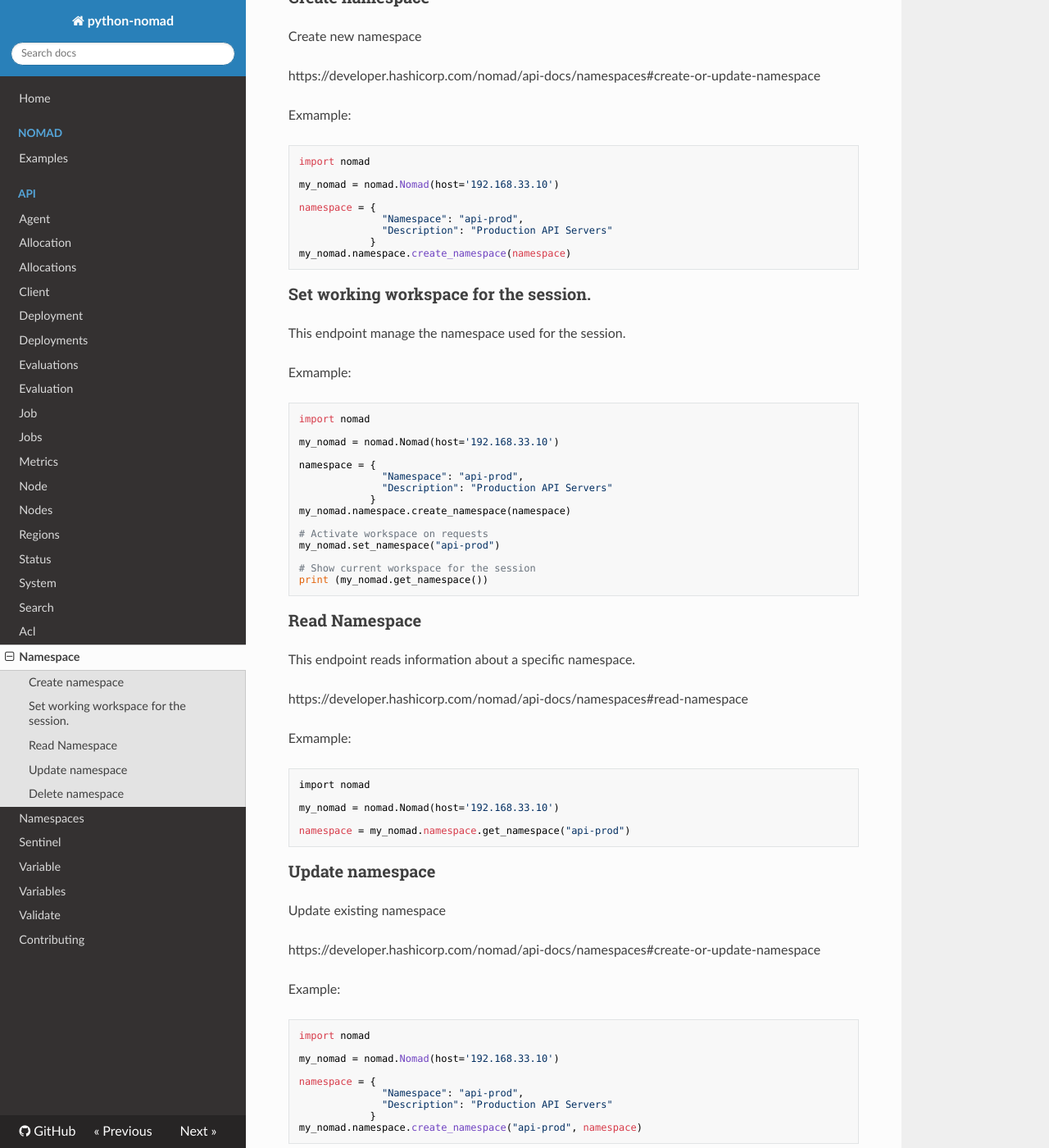
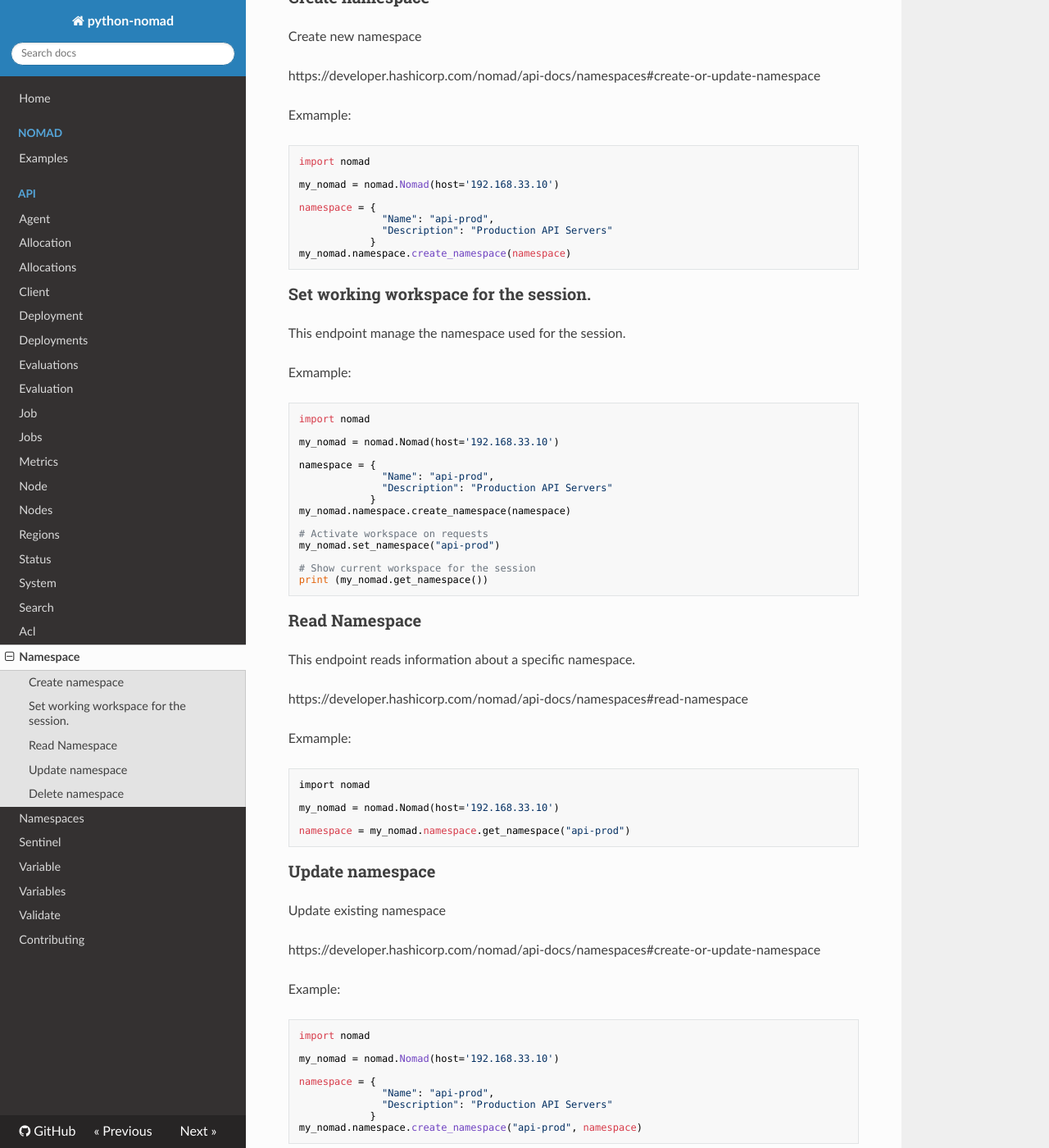
Before and after one commit to jrxFive/python-nomad, an MkDocs documentation site: the page built from docs/api/namespace.md, in a window 1280 px wide and 1400 px high, scrolled down 268 px. Shown: the whole window at 82% size. Built offline with MkDocs 1.6.1, drawn with Linux system fonts in a browser that asks for light colours; nearby versions of some CDN libraries; old or Windows-style settings are respelled for this version of MkDocs.

Commit message:
Fix errror in "Namespace" docs (#161)
The json to create or update a namespace is wrong, since it needs "Name", not "Namespace".

```diff
--- a/docs/api/namespace.md
+++ b/docs/api/namespace.md
@@ -18,7 +18,7 @@ import nomad
 my_nomad = nomad.Nomad(host='192.168.33.10')
 
 namespace = {
-              "Namespace": "api-prod",
+              "Name": "api-prod",
               "Description": "Production API Servers"
             }
 my_nomad.namespace.create_namespace(namespace)
@@ -36,7 +36,7 @@ import nomad
 my_nomad = nomad.Nomad(host='192.168.33.10')
 
 namespace = {
-              "Namespace": "api-prod",
+              "Name": "api-prod",
               "Description": "Production API Servers"
             }
 my_nomad.namespace.create_namespace(namespace)
@@ -79,7 +79,7 @@ import nomad
 my_nomad = nomad.Nomad(host='192.168.33.10')
 
 namespace = {
-              "Namespace": "api-prod",
+              "Name": "api-prod",
               "Description": "Production API Servers"
             }
 my_nomad.namespace.create_namespace("api-prod", namespace)
```
